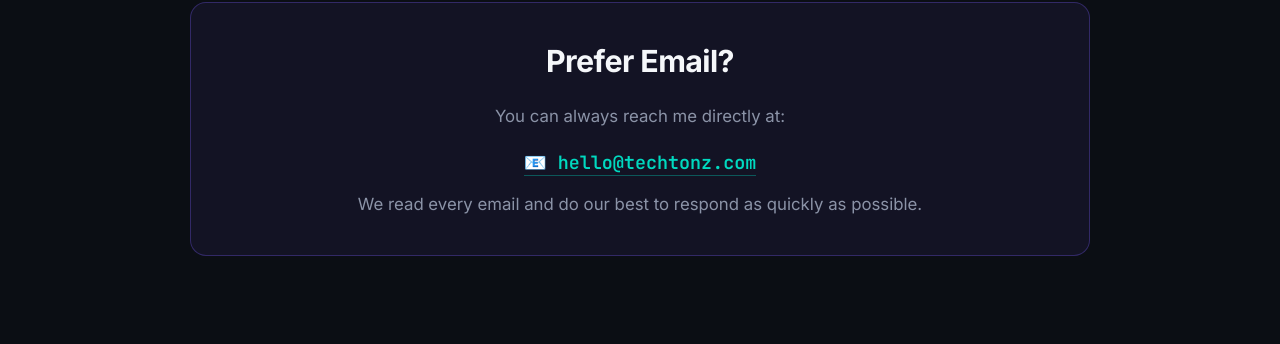
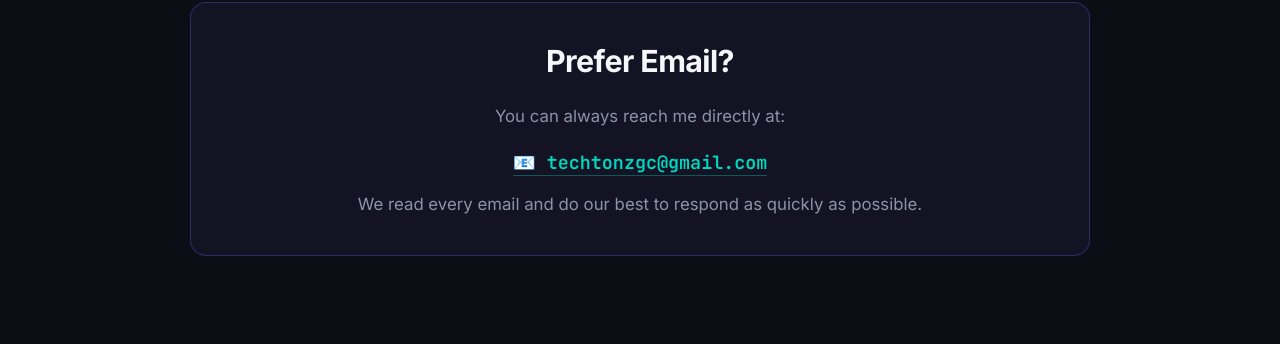
Before and after one commit to teefortech/Techtonz, a Jekyll site: the page built from contact.md, in a window 1280 px wide and 900 px high, scrolled down 1858 px. Shown: the part 110-454 px from the top of the window. Built offline with Jekyll 4.4.1, drawn with Linux system fonts in a browser that asks for light colours.

Commit message:
Modify contact form input placeholders and email
Updated input placeholders and email address in contact form.

```diff
--- a/contact.md
+++ b/contact.md
@@ -68,11 +68,11 @@
       <div class="form-row">
         <div class="form-field">
           <label for="name">Name</label>
-          <input type="text" id="name" name="name" placeholder="Your Name" required>
+          <input type="text" id="name" name="name" placeholder="" required>
         </div>
         <div class="form-field">
           <label for="email">Email Address</label>
-          <input type="email" id="email" name="email" placeholder="you@example.com" required>
+          <input type="email" id="email" name="email" placeholder="" required>
         </div>
       </div>
       <div class="form-field">
@@ -90,7 +90,7 @@
       <h2>Prefer Email?</h2>
       <p>You can always reach me directly at:</p>
       <p style="margin: 16px 0 12px;">
-        <a href="mailto:hello@techtonz.com" class="email-link">📧 hello@techtonz.com</a>
+        <a href="mailto:hello@techtonz.com" class="email-link">📧 techtonzgc@gmail.com</a>
       </p>
       <p style="margin-bottom: 0;">We read every email and do our best to respond as quickly as possible.</p>
     </div>
```
